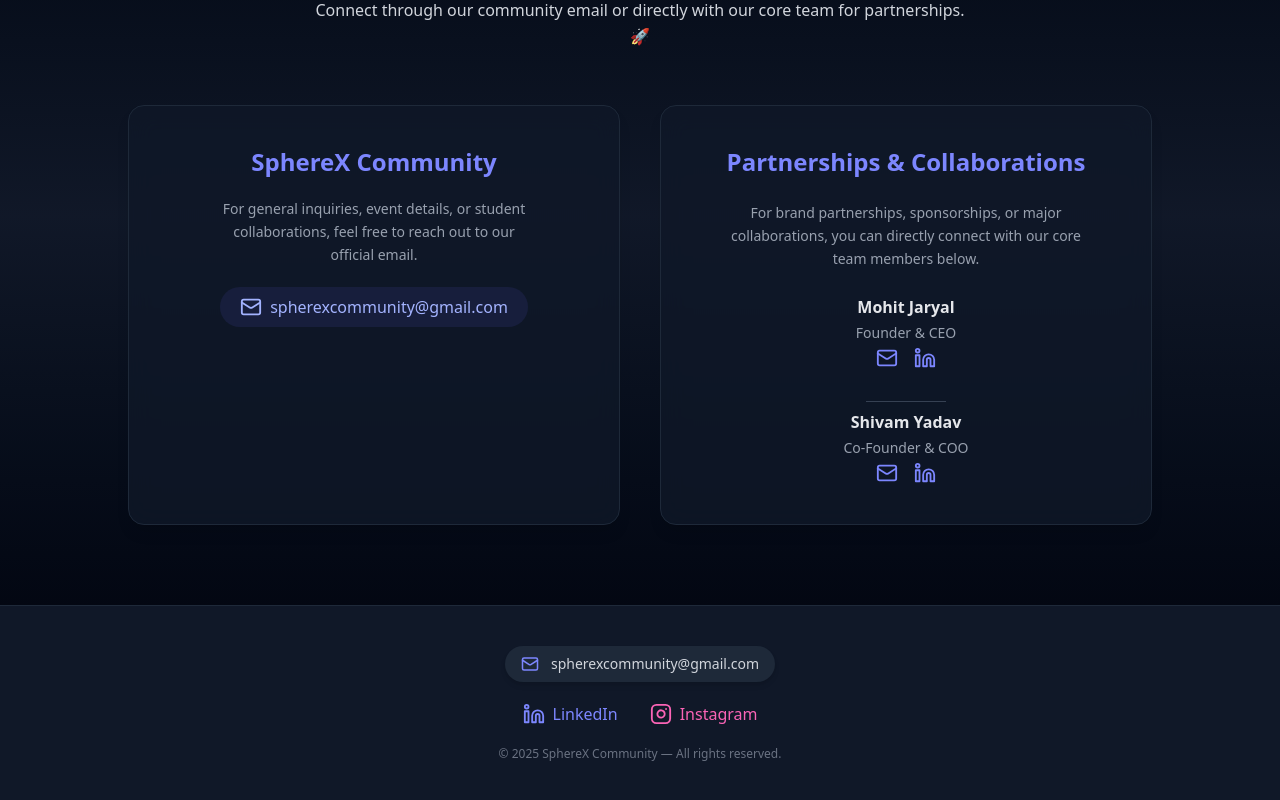
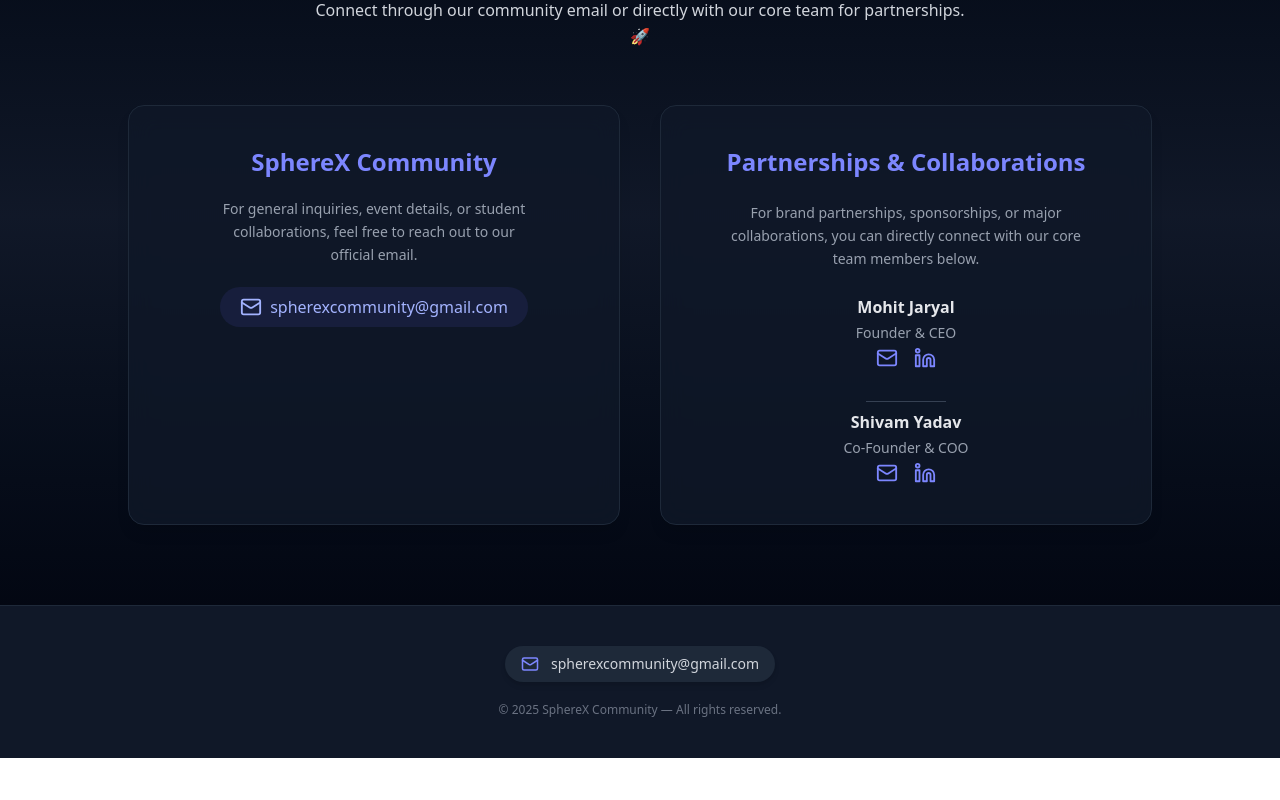
Before and after one commit to mohitjaryal/spherex, a React (Vite) app: page / in a window 1280 px wide. Shown: the part 2646-3446 px from the top of the page. After the commit the page ends 3404 px from the top, so only its background shows below. Built offline with nearby package versions, Linux system fonts and the light colour scheme.

Commit message:
Update  Footer.jsx

```diff
--- a/src/components/ Footer.jsx
+++ b/src/components/ Footer.jsx
@@ -16,31 +16,6 @@ export default function Footer() {
           </a>
         </div>
 
-        {/* Social Links */}
-        <div className="flex items-center justify-center gap-8">
-          {/* LinkedIn */}
-          <a
-            href="https://www.linkedin.com/company/spherexcommunity/"
-            target="_blank"
-            rel="noopener noreferrer"
-            className="inline-flex items-center justify-center gap-2 text-indigo-400 hover:text-indigo-500 transition-colors"
-          >
-            <Linkedin size={22} />
-            <span className="hidden sm:inline">LinkedIn</span>
-          </a>
-
-          {/* Instagram */}
-          <a
-            href="https://www.instagram.com/spherexcommunity"
-            target="_blank"
-            rel="noopener noreferrer"
-            className="inline-flex items-center justify-center gap-2 text-pink-400 hover:text-pink-500 transition-colors"
-          >
-            <Instagram size={22} />
-            <span className="hidden sm:inline">Instagram</span>
-          </a>
-        </div>
-
         {/* Copyright */}
         <p className="text-xs text-gray-500 mt-4">
           © {new Date().getFullYear()} SphereX Community — All rights reserved.
```
